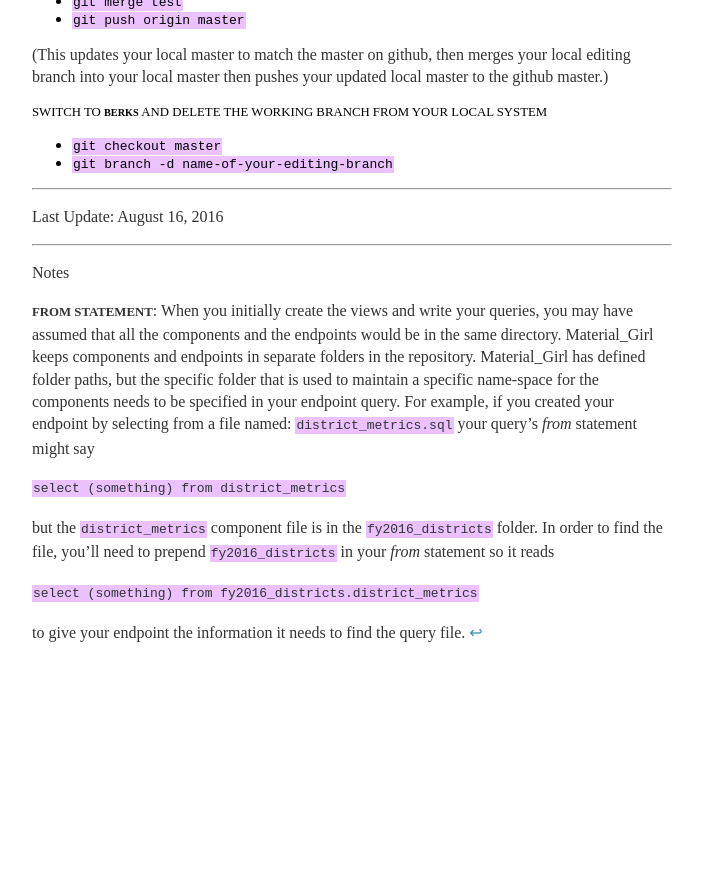
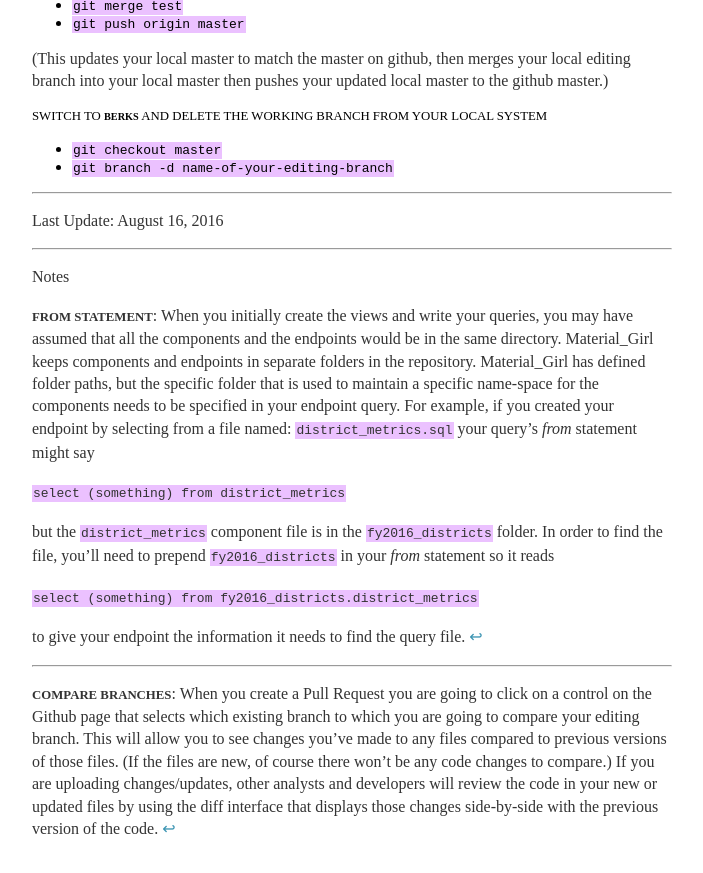
Before and after one commit to mhurty/mhurty.github.io, a Jekyll site: the page built from _posts/2016-07-13-how-to-post.md, in a window 1280 px wide and 900 px high, scrolled down 2497 px. Shown: the top 873 px of the window, without its empty margins (288-991 px from the left). Built offline with Jekyll 4.4.1, drawn with Linux system fonts in a browser that asks for light colours; before the commit the page ends 3201 px from its top, so only the background shows below that.

Commit message:
added additional footnote

```diff
--- a/_posts/2016-07-13-how-to-post.md
+++ b/_posts/2016-07-13-how-to-post.md
@@ -136,6 +136,11 @@
 
 to give your endpoint the information it needs to find the query file. <a href="#fnref1"  class='footnoteBackLink'  title="Jump back to footnote 1 in the text.">&#x21A9;&#xFE0E;</a>
 
+---
+
+**Compare Branches**:
+When you create a Pull Request you are going to click on a control on the Github page that selects which existing branch to which you are going to compare your editing branch. This will allow you to see changes you've made to any files compared to previous versions of those files. (If the files are new, of course there won't be any code changes to compare.) If you are uploading changes/updates, other analysts and developers will review the code in your new or updated files by using the diff interface that displays those changes side-by-side with the previous version of the code.
+<a href="#fnref2"  class='footnoteBackLink'  title="Jump back to footnote 2 in the text.">&#x21A9;&#xFE0E;</a>
 
 
 [1]: #fn1
```
Also changed, not shown: other parts of _posts/2016-07-13-how-to-post.md (+1 -1 lines).
